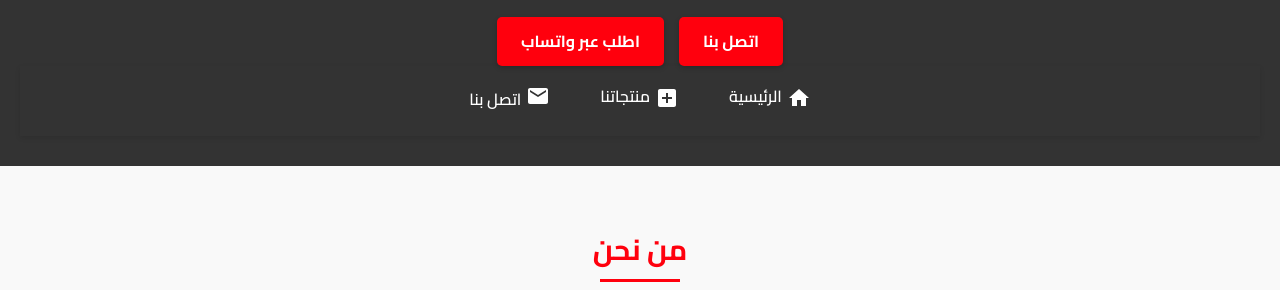
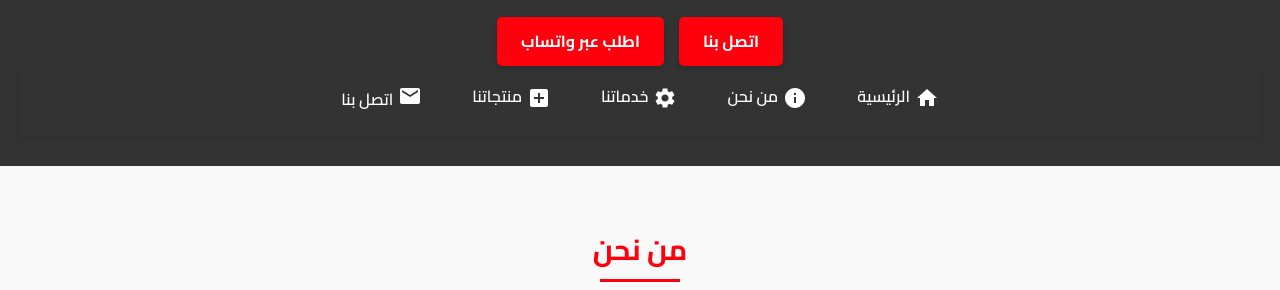
Before and after one commit to mohamedgmy/Dmirad, a plain HTML site: page index.html in a window 1280 px wide. Shown: the part 343-633 px from the top of the page. Drawn offline with Linux system fonts and the light colour scheme.

Commit message:
index.html

```diff
--- a/index.html
+++ b/index.html
@@ -49,8 +49,8 @@
         <nav class="main-nav">
         <ul>
             <li><a href="#home"><i class="nav-icon home-icon"></i>الرئيسية</a></li>
-<!--             <li><a href="#about"><i class="nav-icon about-icon"></i>من نحن</a></li>
-            <li><a href="#services"><i class="nav-icon services-icon"></i>خدماتنا</a></li> -->
+             <li><a href="#about"><i class="nav-icon about-icon"></i>من نحن</a></li>
+            <li><a href="#services"><i class="nav-icon services-icon"></i>خدماتنا</a></li>
             <li><a href="#products-section"><i class="nav-icon products-icon"></i>منتجاتنا</a></li>
             <li><a href="#contact"><i class="nav-icon contact-icon"></i>اتصل بنا</a></li>
         </ul>
```
